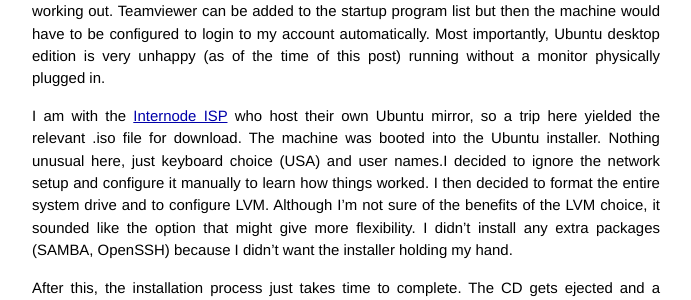
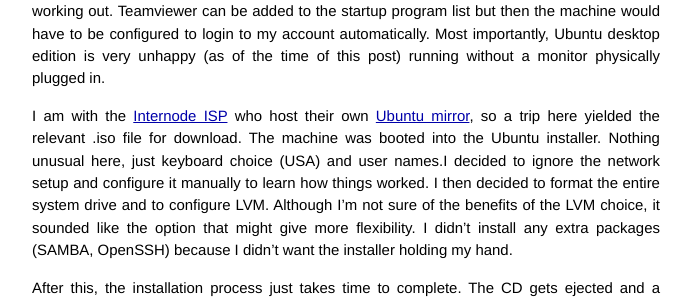
Before and after one commit to andre-abadi/andre-abadi.github.io, a Jekyll site: the page built from _posts/2011-03-16-ubuntu-file-server-part-1-installation.md, in a window 1280 px wide. Shown: the part 523-823 px from the top of the page, without its empty margins (294-985 px from the left). Built offline with Jekyll 4.4.1, drawn with Linux system fonts in a browser that asks for light colours; Markdown is read by kramdown in place of the engine named in the settings; some of the changed lines change nothing that is shown.

Commit message:
Update U-F-S-1 with links.

```diff
--- a/_posts/2011-03-16-ubuntu-file-server-part-1-installation.md
+++ b/_posts/2011-03-16-ubuntu-file-server-part-1-installation.md
@@ -15,7 +15,7 @@ I began by installing Ubuntu Desktop x64 hoping that I might be able to rely on
 
 As it turns out, [Teamviewer](http://teamviewer.com)'s Linux version runs under wine, working only as a window and not a service. I had intended to use Teamviewer to remote-desktop into the machine if CLI wasn't working out. Teamviewer can be added to the startup program list but then the machine would have to be configured to login to my account automatically. Most importantly, Ubuntu desktop edition is very unhappy (as of the time of this post) running without a monitor physically plugged in.
 
-I am with the [Internode ISP](http://www.internode.on.net/) who host their own Ubuntu mirror, so a trip here yielded the relevant .iso file for download. The machine was booted into the Ubuntu installer. Nothing unusual here, just keyboard choice (USA) and user names.I decided to ignore the network setup and configure it manually to learn how things worked. I then decided to format the entire system drive and to configure LVM. Although I'm not sure of the benefits of the LVM choice, it sounded like the option that might give more flexibility. I didn't install any extra packages (SAMBA, OpenSSH) because I didn't want the installer holding my hand.
+I am with the [Internode ISP](http://www.internode.on.net/) who host their own [Ubuntu mirror](http://mirror.internode.on.net/), so a trip here yielded the relevant .iso file for download. The machine was booted into the Ubuntu installer. Nothing unusual here, just keyboard choice (USA) and user names.I decided to ignore the network setup and configure it manually to learn how things worked. I then decided to format the entire system drive and to configure LVM. Although I'm not sure of the benefits of the LVM choice, it sounded like the option that might give more flexibility. I didn't install any extra packages (SAMBA, OpenSSH) because I didn't want the installer holding my hand.
 
 After this, the installation process just takes time to complete. The CD gets ejected and a reboot is done. You'll be booted into the terminal login screen.
 
```
